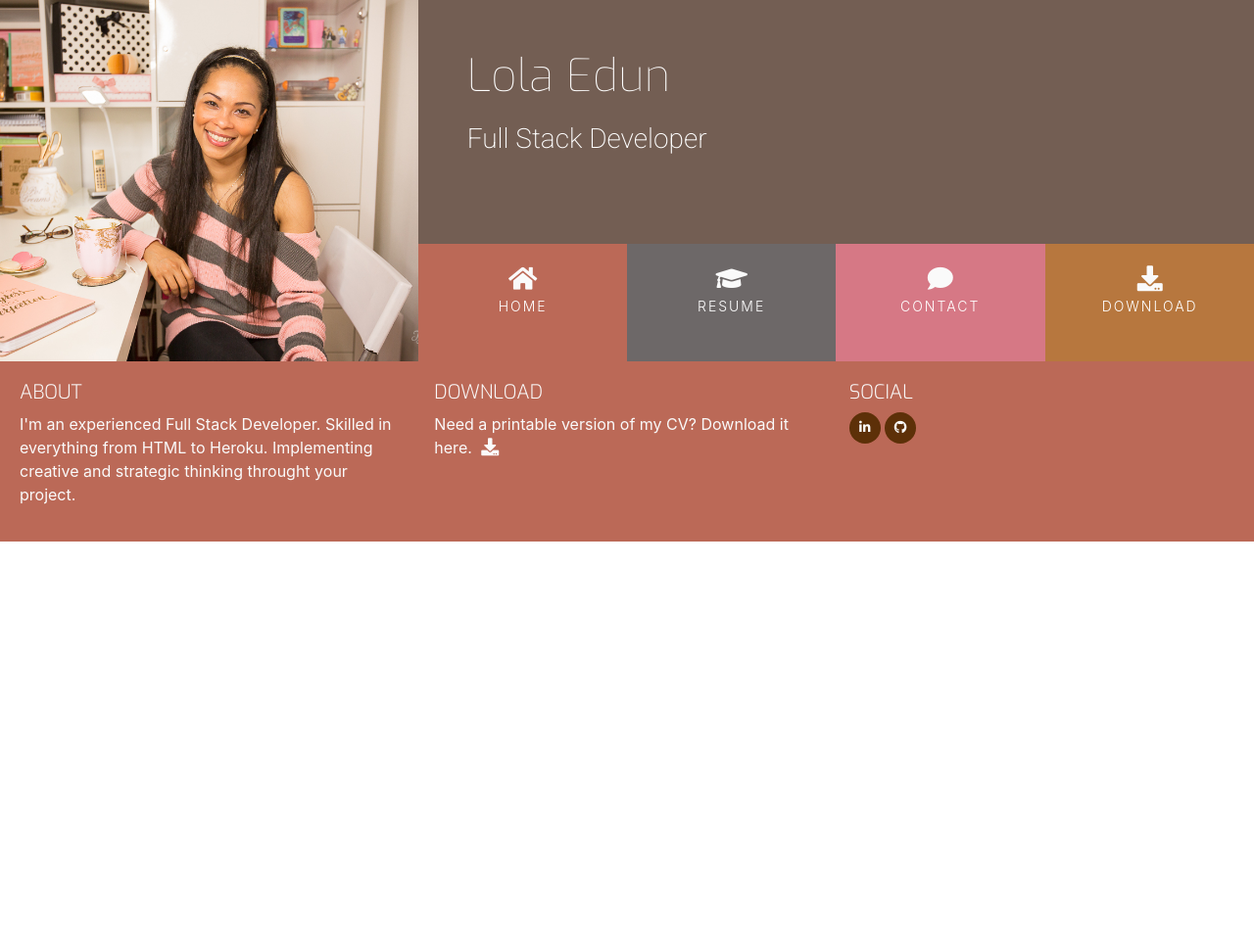
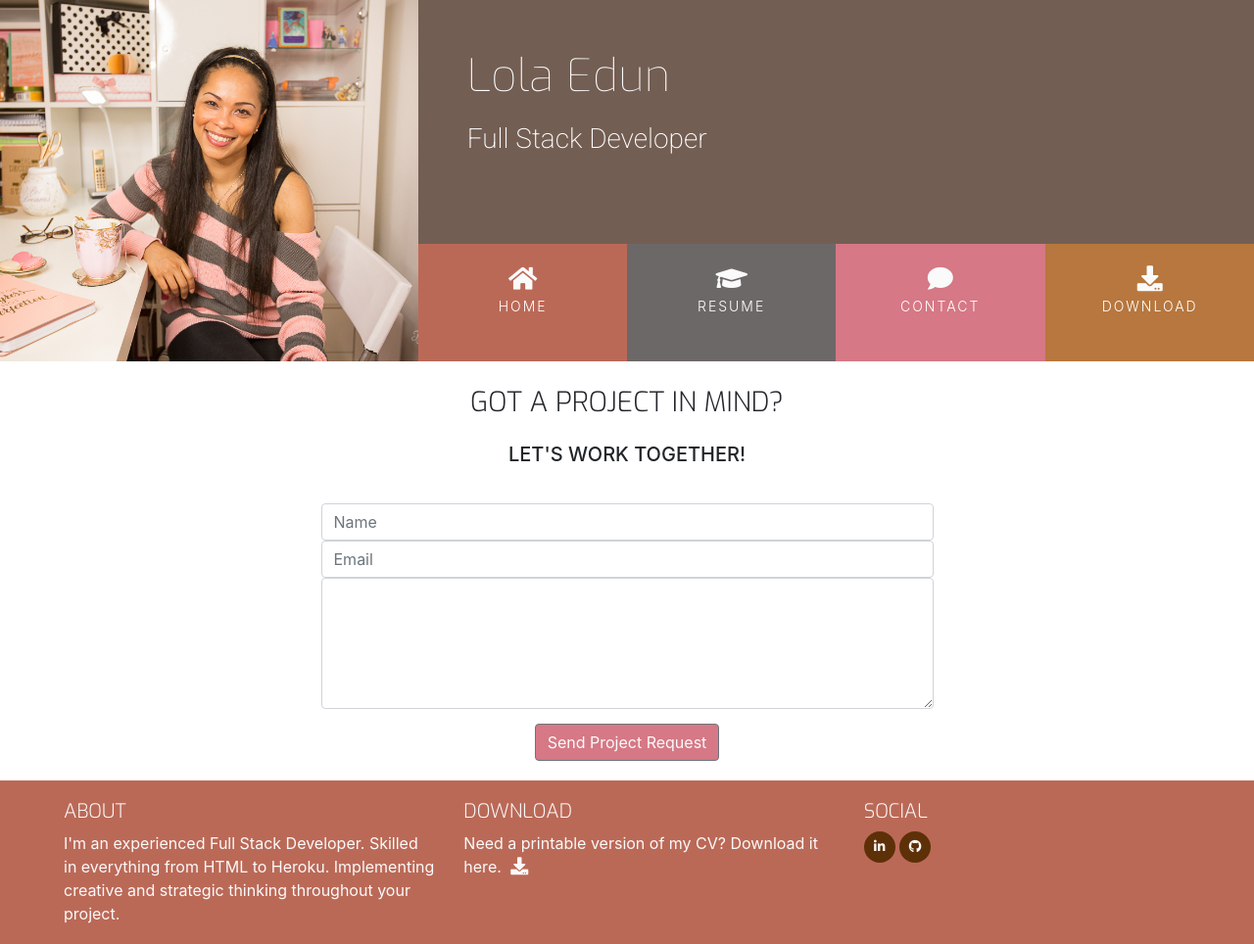
Before and after one commit to lolaedun/My-online-CV, a plain HTML site: page contact.html in a window 1280 px wide. Shown: the whole page at 98% size. Before the commit the page ends 800 px from the top, so only its background shows below. Drawn offline with nearby package versions, Linux system fonts and the light colour scheme.

Commit message:
Added contact form and CV

```diff
--- a/assets/css/style.css
+++ b/assets/css/style.css
@@ -37,9 +37,13 @@
 
 }
 
-.bg-color-work-history{
+.bg-color-work-history {
 
     background-color: #6d6868;
+}
+
+.bg-color-contact {
+    background-color: #fff;
 }
 
 /* -----------------------------SPECIAL PADDINGS/MARGINS/TEXT */
@@ -249,6 +253,7 @@ footer{
 #footer-details{
 
     padding: 20px;
+    margin-left: 30px;
 }
 
 /* -----------------------------THREE REASONS */
@@ -383,3 +388,43 @@ footer{
 
     margin-bottom: 30px;
 }
+
+/* -----------------------------CONTACT FORM */
+
+.contact-heading {
+
+    font-family: "Exo" , sans-serif;
+    font-weight: 300;
+    margin-top: 25px;
+    margin-bottom: 25px;
+}
+
+.center-form {
+    padding-top: 10px;
+    margin: 0 auto;
+    max-width: 70%;
+}
+
+button[type="submit"] {
+
+    margin-top: 15px;
+    margin-bottom: 20px;
+    color: #fafafa;
+    background-color: #d67885;
+
+
+}
+
+/* -----------------------------MEDIA QUERIES */
+
+@media (min-width:992px) {
+
+    .center-form {
+    padding-top: 30px;
+    min-height: 240px;
+    margin: 0 auto;
+    max-width: 50%;
+}
+
+
+}
--- a/contact.html
+++ b/contact.html
@@ -29,21 +29,21 @@
 
                 <div class="row no-gutters">
                     <div class="col">
-                        <ul id="nav" class="list-inline menucontainer">
+                         <ul id="nav" class="list-inline menucontainer">
                             <li class="col-6 col-sm-3 ui-menu-color-home list-inline-item menuitem">
-                                <a href="#" class="hvr-sweep-to-bottom"><i class="fa fa-home" aria-hidden="true"></i><span>Home</span></a>
+                                <a href="index.html" class="hvr-sweep-to-bottom"><i class="fa fa-home" aria-hidden="true"></i><span>Home</span></a>
                             </li>
 
                             <li class="col-6 col-sm-3 ui-menu-color-resume list-inline-item menuitem">
-                                <a href="#" class="hvr-sweep-to-bottom"><i class="fa fa-graduation-cap" aria-hidden="true"></i><span>Resume</span></a>
+                                <a href="resume.html" class="hvr-sweep-to-bottom"><i class="fa fa-graduation-cap" aria-hidden="true"></i><span>Resume</span></a>
                             </li>
 
                             <li class="col-6 col-sm-3 ui-menu-color-contact list-inline-item menuitem">
-                                <a href="#" class="hvr-sweep-to-bottom"><i class="fa fa-comment" aria-hidden="true"></i><span>Contact</span></a>
+                                <a href="contact.html" class="hvr-sweep-to-bottom"><i class="fa fa-comment" aria-hidden="true"></i><span>Contact</span></a>
                             </li>
 
                             <li class="col-6 col-sm-3 ui-menu-color-download list-inline-item menuitem">
-                                <a href="#" class="hvr-sweep-to-bottom"><i class="fa fa-download" aria-hidden="true"></i><span>Download</span></a>
+                                <a href="assets/cv/CV -Lola Edun Full Stack Dev Infographic.pdf" target="_blank" class="hvr-sweep-to-bottom"><i class="fa fa-download" aria-hidden="true"></i><span>Download</span></a>
                             </li>
 
 
@@ -64,7 +64,30 @@
 
     </header>
 
-    <section>
+    <section class="container-fluid">
+        <div class="row bg-color-contact">
+            <div class="col">
+                <h3 class="contact-heading uppercase text-center">Got a project in mind?</h3>
+                <h5 class="uppercase text-center">Let's work together!</h5>
+
+                <div class="center-form">
+
+                    <form>
+                        <input type="text" name="name" id="fullname" class="form-control" placeholder="Name" required/>
+                        <input type="email" name="email" id="emailaddress" class="form-control" placeholder="Email" required/>
+                        <textarea rows="5" name="projectsummary" id="projectsummary" class="form-control" placeholder="Project Description" required>  </textarea>
+
+                        <div class="form-row text-center">
+                            <div class="col">
+                                <button type="submit" class="btn btn-secondary">Send Project Request</button>
+                            </div>
+                        </div>
+                    </form>
+                </div>
+
+            </div>
+
+        </div>
 
     </section>
 
@@ -74,7 +97,8 @@
             <div class="col-sm-4">
                 <h5 class="uppercase general-sub">About</h5>
                     <p class="inline-block">
-                        I'm an experienced Full Stack Developer. Skilled in everything from HTML to Heroku. Implementing creative and strategic thinking throught your project.
+                        I'm an experienced Full Stack Developer. Skilled in everything from HTML to Heroku.
+                        Implementing creative and strategic thinking throughout your project.
                     </p>
 
             </div>
@@ -83,7 +107,7 @@
                 <p class="inline-block">
 
                     Need a printable version of my CV? Download it here.
-                    <a href="#" target="_blank" class="cv-pdf">
+                    <a href="assets/cv/CV -Lola Edun Full Stack Dev Infographic.pdf" target="_blank" class="cv-pdf">
                         <i class="fa fa-download" aria-hidden="true"></i>
                         <span class="sr-only">Download link.</span>
                     </a>
@@ -97,7 +121,7 @@
                 <ul class="list-inline social-links">
                     <li class="list-inline-item">
 
-                        <a href="#" target="_blank">
+                        <a href="https://www.linkedin.com/in/lolaedun/" target="_blank">
 
                             <i class="fab fa-linkedin-in" aria-hidden="true"></i>
                             <span class="sr-only">LinkedIn</span>
@@ -109,7 +133,7 @@
 
                     <li class="list-inline-item">
 
-                        <a href="#" target="_blank">
+                        <a href="https://github.com/lolaedun" target="_blank">
 
                             <i class="fab fa-github" aria-hidden="true"></i>
                             <span class="sr-only">GitHub</span>
```
Also changed, not shown: index.html (+8 -7 lines), resume.html (+9 -7 lines), 1 other file.
